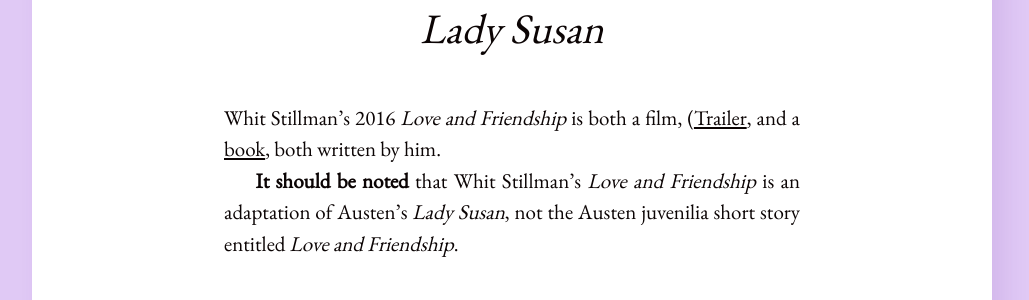
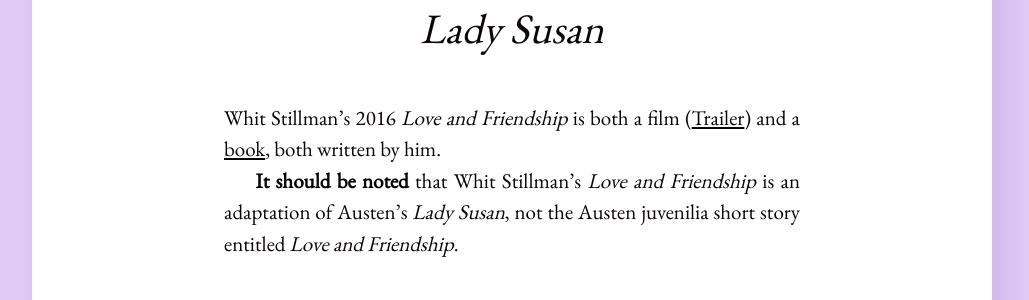
Before and after one commit to imangareeboo/Austen_Adaptations, a Jekyll site: the page built from _posts/2023-04-25-7.Juvenilia-and-Unfinished-Works.md, in a window 1280 px wide. Shown: the part 1253-1553 px from the top of the page, without its empty margins (128-1157 px from the left). Built offline with Jekyll 4.4.1, drawn with Linux system fonts in a browser that asks for light colours.

```diff
--- a/_posts/2023-04-25-7.Juvenilia-and-Unfinished-Works.md
+++ b/_posts/2023-04-25-7.Juvenilia-and-Unfinished-Works.md
@@ -19,7 +19,7 @@ Although we aren't aware of a standalone adaptation of this in text, film, or st
 
 ## *Lady Susan*
 
-Whit Stillman's 2016 *Love and Friendship* is both a film, ([Trailer](https://www.youtube.com/watch?v=8MaSK3POHI0), and a [book](https://www.barnesandnoble.com/w/love-friendship-whit-stillman/1123252664?ean=9780316294157), both written by him.
+Whit Stillman's 2016 *Love and Friendship* is both a film ([Trailer](https://www.youtube.com/watch?v=8MaSK3POHI0)) and a [book](https://www.barnesandnoble.com/w/love-friendship-whit-stillman/1123252664?ean=9780316294157), both written by him.
 
 **It should be noted** that Whit Stillman's *Love and Friendship* is an adaptation of Austen's *Lady Susan*, not the Austen juvenilia short story entitled *Love and Friendship*.
 
```
